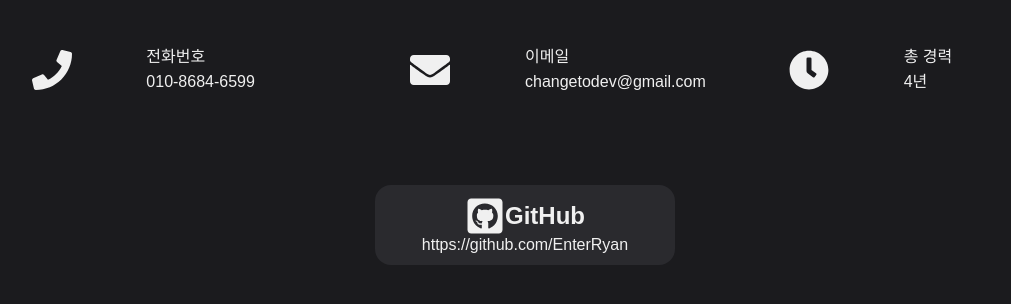
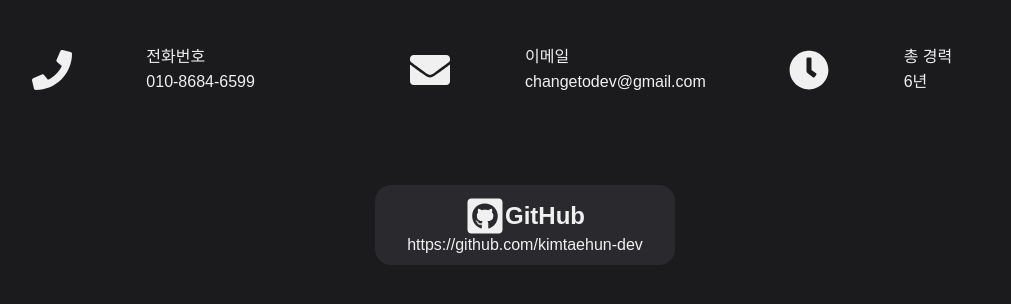
Before and after one commit to kimtaehun-dev/tagDev, a React (Vite) app: page / in a window 1280 px wide. Shown: the part 1763-2067 px from the top of the page, without its empty margins (115-1126 px from the left). Built offline with nearby package versions, Linux system fonts and the light colour scheme; a web font is replaced by a local one.

Commit message:
Feat: 개인정보 업데이트

```diff
--- a/src/components/organisms/article/aboutme/AboutMe.tsx
+++ b/src/components/organisms/article/aboutme/AboutMe.tsx
@@ -18,7 +18,7 @@ export default function AboutMe(){
             <h3 className='greeting-title'>안녕하세요! 👋</h3>
             <div className='greeting-content'>
               <p>
-                4년차 프론트엔드 개발자 김태헌입니다.<br/>
+                6년차 프론트엔드 개발자 김태헌입니다.<br/>
                 기획과 구조 설계에서부터 사용자 중심의 흐름을 만들기 위해 고민하고 실천합니다.<br/>
                 구조화된 설계와 컴포넌트 분리에 흥미를 느끼며, 프론트엔드 개발자가 가져야할 UX감각에 관심이 있어 <br/>
                 의도 있는 경험을 구현하고자 도전합니다.
--- a/src/components/organisms/article/introduce/Introduce.tsx
+++ b/src/components/organisms/article/introduce/Introduce.tsx
@@ -15,7 +15,7 @@ const cardDatas: { icon: IconKey; CardTittle: string; CardValue: string }[] = [
   { icon: "주소아이콘", CardTittle: "주소", CardValue: "서울 강서구" },
   { icon: "전화아이콘", CardTittle: "전화번호", CardValue: "010-8684-6599" },
   { icon: "편지지아이콘", CardTittle: "이메일", CardValue: "changetodev@gmail.com" },
-  { icon: "기간아이콘", CardTittle: "총 경력", CardValue: "4년" },
+  { icon: "기간아이콘", CardTittle: "총 경력", CardValue: "6년" },
 ];
 
 type IconKey = "프로필아이콘" | "달력아이콘" | "주소아이콘" | "전화아이콘" | "편지지아이콘" | "기간아이콘";
@@ -40,13 +40,13 @@ export default function Introduce(){
           ))}
         </div>
           <div className='github-area'>
-            <a className="git-url"href="https://github.com/EnterRyan" target="_blank" >
+            <a className="git-url"href="https://github.com/kimtaehun-dev" target="_blank" >
             <div className='github-tittle'>
               <FaGithubSquare size={40}/>
               <h2>GitHub</h2>
             </div>
             <div className='github-url'>
-              <p>https://github.com/EnterRyan</p>
+              <p>https://github.com/kimtaehun-dev</p>
             </div>
             </a>
           </div>
```
